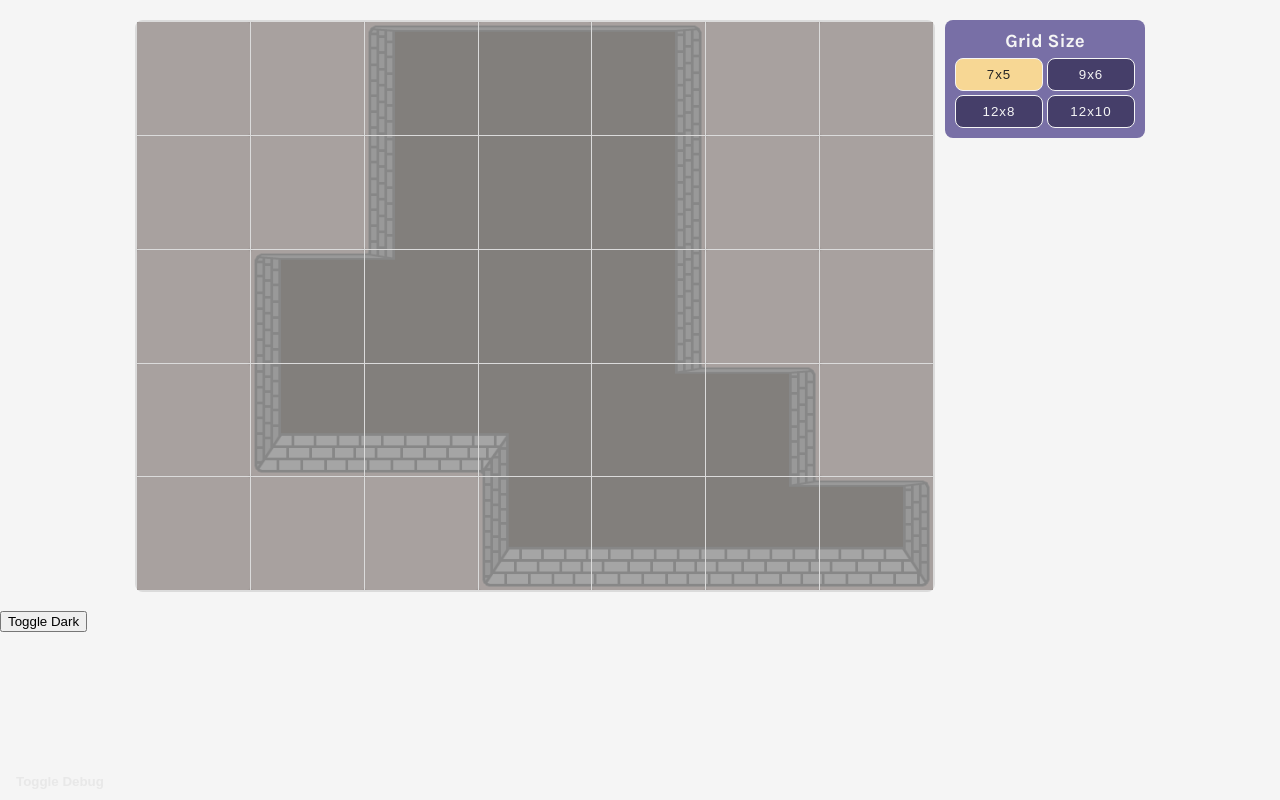
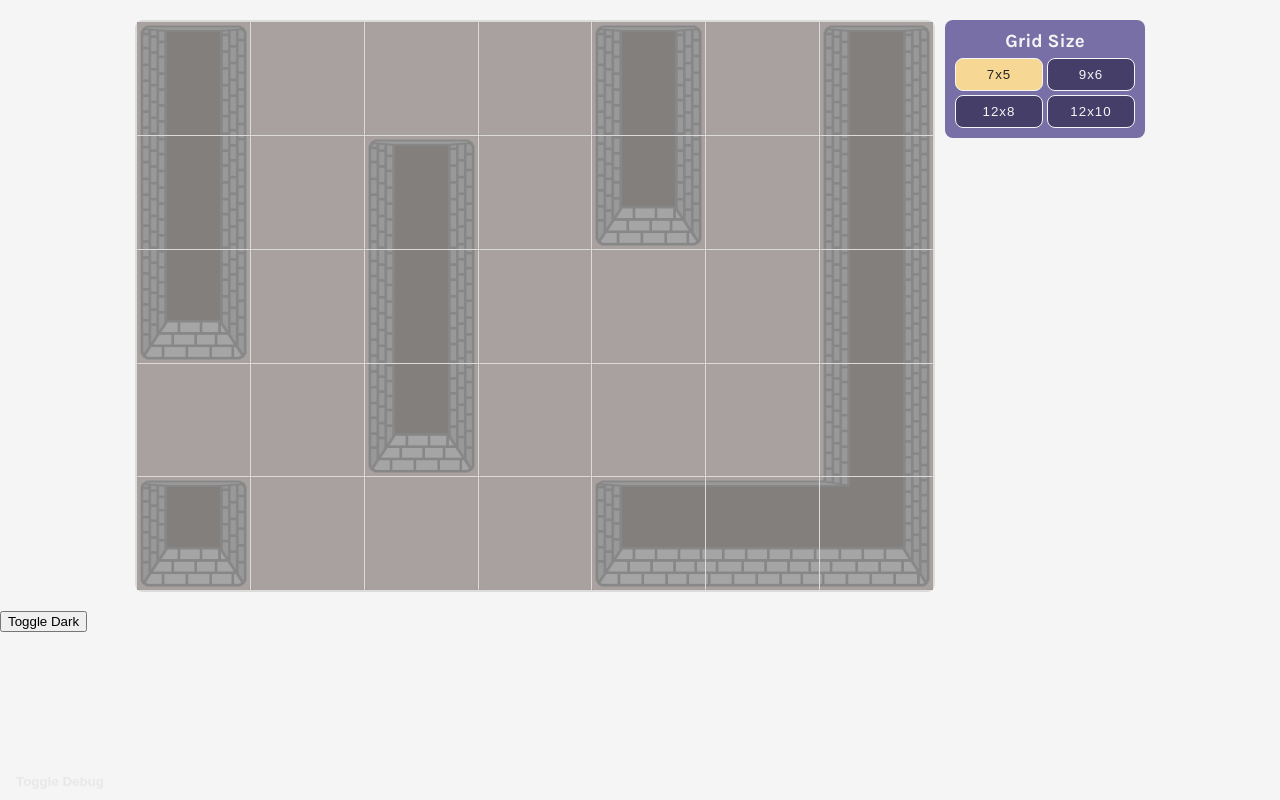
Before and after one commit to mannewdan/dungeon-sim, a React (Vite) app: page / in a window 1280 px wide. Built offline with nearby package versions, Linux system fonts and the light colour scheme.

Commit message:
tile painting

```diff
--- a/src/components/Grid.tsx
+++ b/src/components/Grid.tsx
@@ -1,5 +1,7 @@
 import { Tile } from "./Tile";
 import { wallCoordinates } from "../util/textureCoordinates";
+import React from "react";
+import { useMouseStatus } from "../hooks/useMouseStatus";
 
 type GridProps = {
   grid: Array<Array<number>>;
@@ -7,6 +9,25 @@ type GridProps = {
 };
 
 export function Grid({ grid, writeGrid }: GridProps) {
+  const [paintType, setPaintType] = React.useState(-1);
+  const [mouseIsHeld] = useMouseStatus();
+
+  //functions
+  function toggleWall(h: number, w: number) {
+    if (h < 0 || h > grid.length - 1 || w < 0 || w > grid[0].length - 1) {
+      console.log("Invalid coordinates passed to toggleWall: " + h + ", " + w);
+      return;
+    }
+
+    const newValue = 1 - grid[h][w];
+    setPaintType(newValue);
+    writeGrid(h, w, newValue);
+  }
+  React.useEffect(() => {
+    if (!mouseIsHeld) setPaintType(-1);
+  }, [mouseIsHeld]);
+
+  //render
   const tileElements = [];
   let i = 0;
   for (let h = 0; h < grid.length; h++) {
@@ -16,23 +37,20 @@ export function Grid({ grid, writeGrid }: GridProps) {
           key={i}
           type={grid[h][w]}
           coords={wallCoordinates(w, h, grid)}
-          toggleWall={() => toggleWall(h, w)}
+          toggleWall={(e: React.SyntheticEvent) => {
+            //prevent copy-drag and text selection
+            if (e.preventDefault) e.preventDefault();
+            toggleWall(h, w);
+          }}
+          paint={() => {
+            if (!mouseIsHeld || paintType < 0) return;
+            writeGrid(h, w, paintType);
+          }}
         />
       );
       i++;
     }
   }
-
-  function toggleWall(h: number, w: number) {
-    if (h < 0 || h > grid.length - 1 || w < 0 || w > grid[0].length - 1) {
-      console.log("Invalid coordinates passed to toggleWall: " + h + ", " + w);
-      return;
-    }
-
-    writeGrid(h, w, 1 - grid[h][w]);
-  }
-
-  //render
   return (
     <div
       className="grid"
--- a/src/components/Tile.tsx
+++ b/src/components/Tile.tsx
@@ -3,16 +3,17 @@ import { useDungeonContext } from "../context/DungeonContext";
 type TileProps = {
   type: number;
   coords: { x: number; y: number };
-  toggleWall: () => void;
+  toggleWall: (e: React.SyntheticEvent) => void;
+  paint: () => void;
 };
 
-export function Tile({ type, coords, toggleWall }: TileProps) {
+export function Tile({ type, coords, toggleWall, paint }: TileProps) {
   const { debug } = useDungeonContext();
 
   const posX = (coords.x * 100) / 7;
   const posY = 100 - (coords.y * 100) / 7;
   return (
-    <div className="grid__tile" onClick={toggleWall}>
+    <div className="grid__tile" onMouseDown={toggleWall} onMouseEnter={paint}>
       <div className="grid__tile--ground"></div>
       <div
         className="grid__tile--wall"
--- a/src/css/main.css
+++ b/src/css/main.css
@@ -99,6 +99,7 @@ img {
   border-radius: 3px;
   background-color: var(--background-tile);
   position: relative;
+  cursor: pointer;
 }
 .grid__tile--ground {
   position: absolute;
--- a/src/data/gridDefaults.json
+++ b/src/data/gridDefaults.json
@@ -1,11 +1,11 @@
 [
   {
     "grid": [
-      [0, 0, 1, 1, 1, 0, 0],
-      [0, 0, 1, 1, 1, 0, 0],
-      [0, 1, 1, 1, 1, 0, 0],
-      [0, 1, 1, 1, 1, 1, 0],
-      [0, 0, 0, 1, 1, 1, 1]
+      [1, 0, 0, 0, 1, 0, 1],
+      [1, 0, 1, 0, 1, 0, 1],
+      [1, 0, 1, 0, 0, 0, 1],
+      [0, 0, 1, 0, 0, 0, 1],
+      [1, 0, 0, 0, 1, 1, 1]
     ]
   },
   {
--- /dev/null
+++ b/src/hooks/useMouseStatus.tsx
@@ -0,0 +1,22 @@
+import React from "react";
+
+export function useMouseStatus() {
+  const [isHeld, setIsHeld] = React.useState(false);
+
+  React.useEffect(() => {
+    const hold = () => setIsHeld(true);
+    const release = () => setIsHeld(false);
+
+    window.addEventListener("mousedown", hold);
+    window.addEventListener("mouseup", release);
+    window.addEventListener("blur", release);
+
+    return () => {
+      window.removeEventListener("mousedown", hold);
+      window.removeEventListener("mouseup", release);
+      window.addEventListener("blur", release);
+    };
+  }, []);
+
+  return [isHeld];
+}
--- a/src/sass/layout/_grid.scss
+++ b/src/sass/layout/_grid.scss
@@ -17,6 +17,7 @@
     background-color: var(--background-tile);
 
     position: relative;
+    cursor: pointer;
 
     &--ground {
       position: absolute;
```
Also changed, not shown: 1 other file (tests, documents, lock files or other folders).
